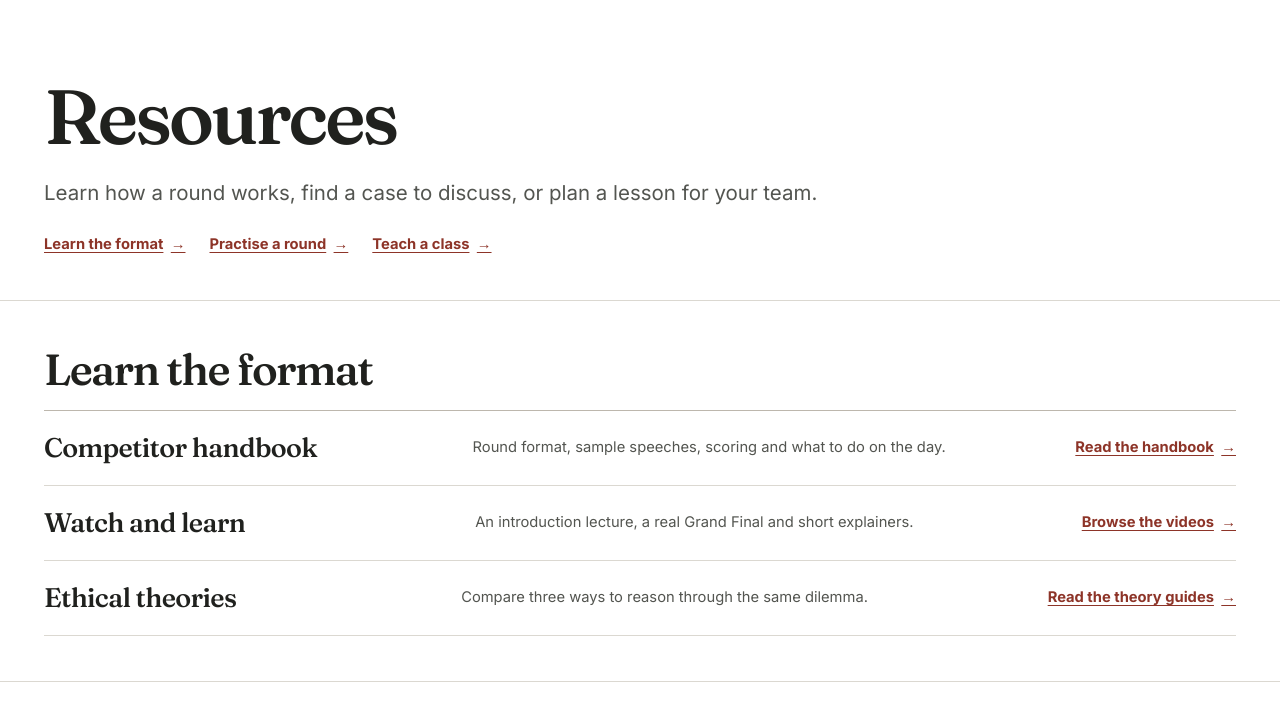
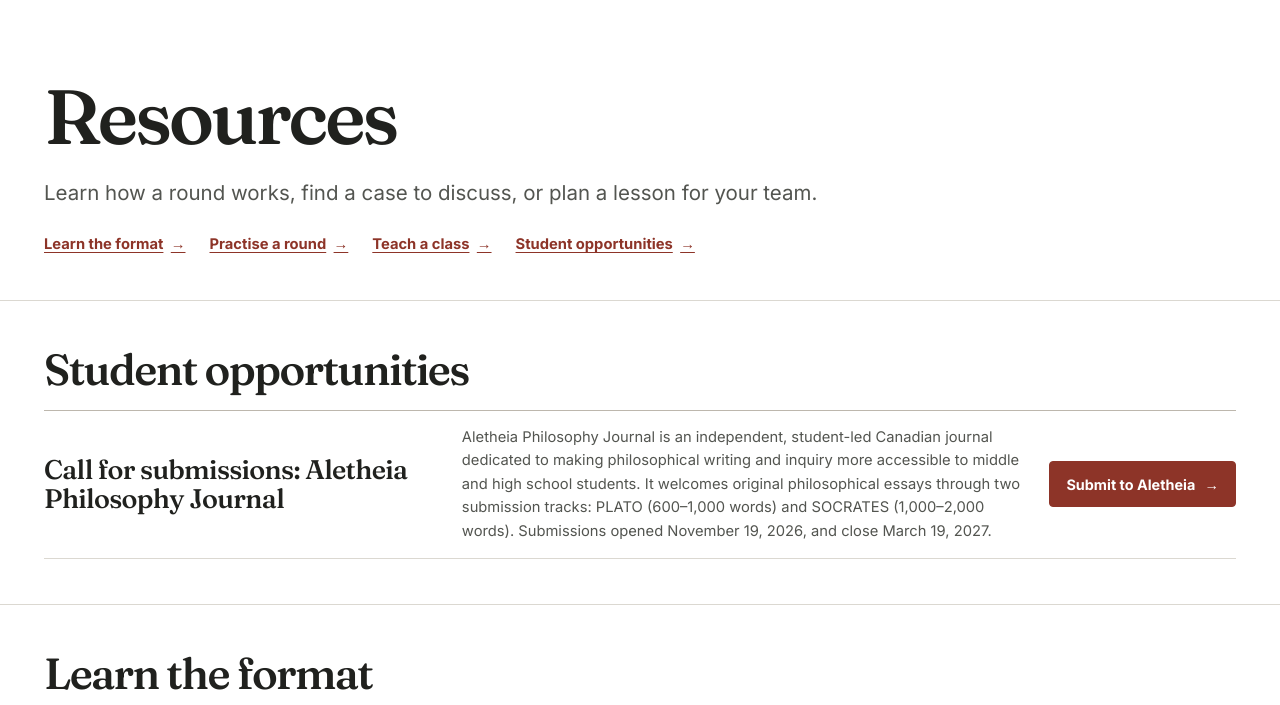
Before and after one commit to EthicsComp101/mpi-site-staging, a plain HTML site: page resources.html in a window 1280 px wide. Shown: the part 95-800 px from the top of the page. Drawn offline with nearby package versions, Linux system fonts and the light colour scheme.

Commit message:
Add Aletheia Philosophy Journal: partner tile + call for submissions on Resources
Co-Authored-By: Claude Opus 5.5 <noreply@anthropic.com>

```diff
--- a/resources.html
+++ b/resources.html
@@ -48,8 +48,14 @@ sender('c4e6f63fa28992')
         <a class="mpi-text-link" href="#learn">Learn the format <span aria-hidden="true">→</span></a>
         <a class="mpi-text-link" href="#practice">Practise a round <span aria-hidden="true">→</span></a>
         <a class="mpi-text-link" href="#teach">Teach a class <span aria-hidden="true">→</span></a>
+        <a class="mpi-text-link" href="#opportunities">Student opportunities <span aria-hidden="true">→</span></a>
       </nav>
     </div>
+    <section class="mpi-resource-group" id="opportunities">
+      <div class="mpi-wrap"><h2>Student opportunities</h2><div class="mpi-tool-links">
+  <div class="mpi-tool-row"><h3>Call for submissions: Aletheia Philosophy Journal</h3><p>Aletheia Philosophy Journal is an independent, student-led Canadian journal dedicated to making philosophical writing and inquiry more accessible to middle and high school students. It welcomes original philosophical essays through two submission tracks: PLATO (600–1,000 words) and SOCRATES (1,000–2,000 words). Submissions opened November 19, 2026, and close March 19, 2027.</p><a class="mpi-button" href="https://aletheiajournal.ca" target="_blank" rel="noopener">Submit to Aletheia <span aria-hidden="true">→</span></a></div>
+</div></div>
+    </section>
     <section class="mpi-resource-group" id="learn"><span id="start"></span>
       <div class="mpi-wrap"><h2>Learn the format</h2><div class="mpi-tool-links">
   <div class="mpi-tool-row"><h3>Competitor handbook</h3><p>Round format, sample speeches, scoring and what to do on the day.</p><a class="mpi-text-link" href="#handbook">Read the handbook <span aria-hidden="true">→</span></a></div>
```
Also changed, not shown: index.html (+7 -0 lines), images/aletheia-logo.png (added).
